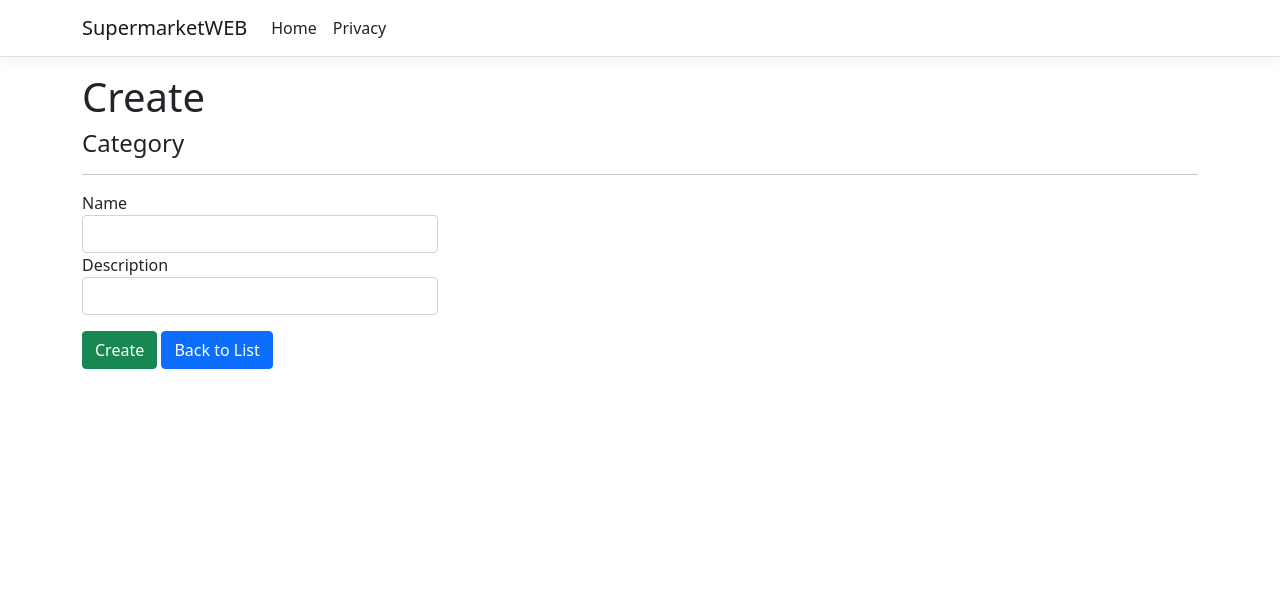
After one commit to Snayderm/SupermarketWEB, an ASP.NET Core app: page /Categories/Create in a window 1280 px wide. The commit adds this page. Shown: the top 609 px of the page. Run offline with ASP.NET Core 8, Linux system fonts and the light colour scheme; style sheets or scripts are compiled from the project's sources.

Commit message:
Create Categories

```diff
--- a/Models/Category.cs
+++ b/Models/Category.cs
@@ -7,7 +7,7 @@ namespace SupermarketWEB.Models
 		public string? Description { get; set; }
 
 
-		public ICollection<Product> Products { get; set; }//Propiedad de navegacion
+		public ICollection<Product>? Products { get; set; } = default!; //Propiedad de navegacion
 
 	}
 }
--- /dev/null
+++ b/Pages/Categories/Create.cshtml
@@ -0,0 +1,39 @@
+@page
+@model SupermarketWEB.Pages.Categories.CreateModel
+@{
+	ViewData["Title"] = "Create";
+}
+
+<h1>Create</h1>
+
+<h4>Category</h4>
+<hr />
+<div class="row">
+	<div class="col-md-4">
+		<form method="post">
+			<div asp-validation-summary ="ModelOnly" class="text-danger"></div>
+			<div class="form-group">
+				<label asp-for="Category.Name" class="control-label"></label>
+				<input asp-for="Category.Name" class="form-control" />
+				<span asp-validation-for="Category.Description" class="text-danger"></span>
+			</div>
+
+			<div class="form-group">
+				<label asp-for="Category.Description" class="control-label"></label>
+				<input asp-for="Category.Description" class="form-control" />
+				<span asp-validation-for="Category.Description" class="text-danger"></span>
+			</div>
+
+			<div class="form-group mt-3">
+				<input type="submit" value="Create" class="btn btn-success" />
+				<a asp-page="Index" class="btn btn-primary">Back to List</a>
+			</div>
+		</form>
+	</div>
+</div>
+
+@section Scripts {
+	@{
+		await Html.RenderPartialAsync("_ValidationScriptsPartial");
+	}
+}
--- /dev/null
+++ b/Pages/Categories/Create.cshtml.cs
@@ -0,0 +1,37 @@
+using Microsoft.AspNetCore.Mvc;
+using Microsoft.AspNetCore.Mvc.RazorPages;
+using Microsoft.AspNetCore.Mvc.Razor;
+using SupermarketWEB.Data;
+using SupermarketWEB.Models;
+
+namespace SupermarketWEB.Pages.Categories
+{
+    public class CreateModel : PageModel
+    {
+        private readonly SupermarketContext _context;
+
+        public CreateModel (SupermarketContext context)
+        {
+            _context = context;
+        }
+
+        public IActionResult OnGet()
+        {
+            return Page();
+        }
+        [BindProperty]
+        public Category Category { get; set; } = default!;
+
+        public async Task<IActionResult> OnPostAsync()
+        {
+            if (!ModelState.IsValid || _context.Categories == null ||  Category == null)
+            {
+                return Page();
+            }
+            _context.Categories.Add(Category);
+            await _context.SaveChangesAsync();
+
+            return RedirectToPage("./Index");
+        }
+    }
+}
--- a/Pages/Categories/Index.cshtml
+++ b/Pages/Categories/Index.cshtml
@@ -4,6 +4,12 @@
 	ViewData["Title"] = "Index Categories";
 }
 <h1>Index Categories</h1>
+
+<p>
+	<a asp-page="Create" class="btn btn-success">Create New</a>
+</p>
+
+
 <table class="table">
 	<thead>
 		<tr>
```
Also changed, not shown: 9 other files.
